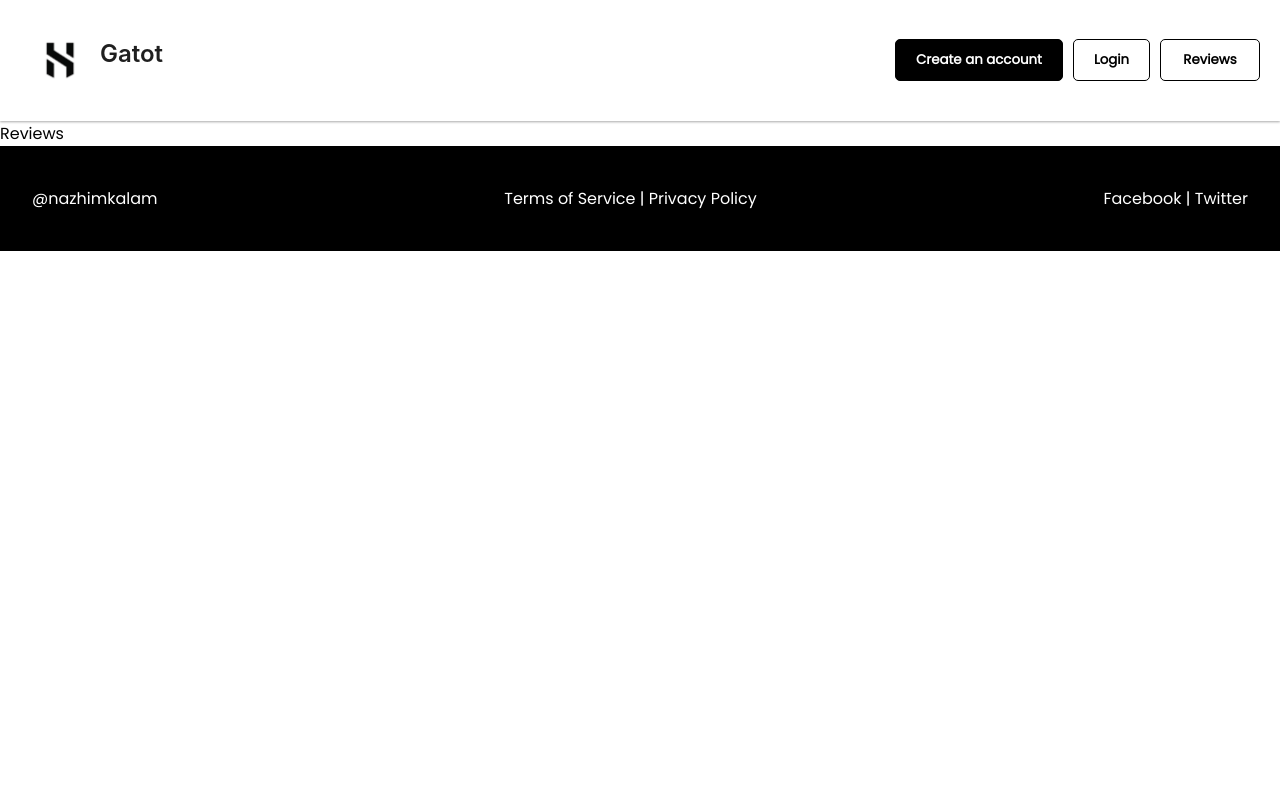
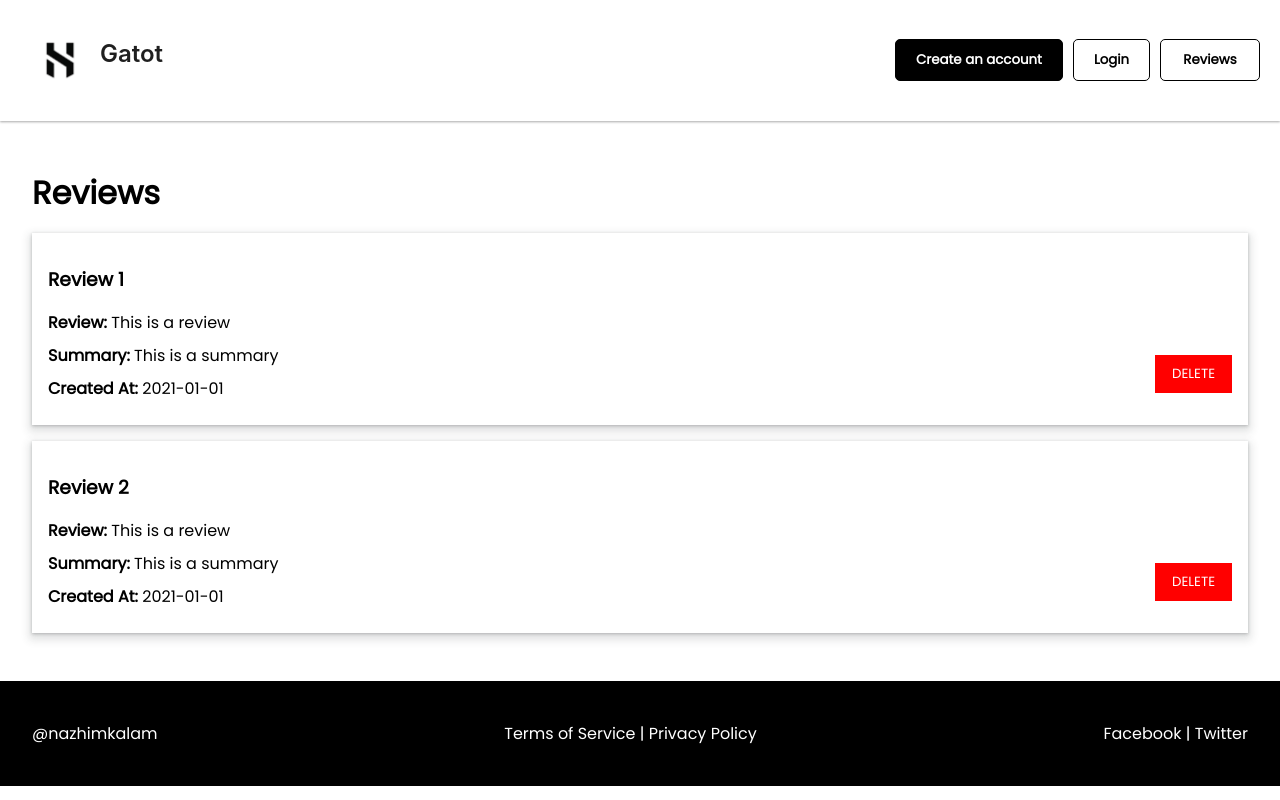
Before and after one commit to nazhimkalam/gensum, a React (Create React App) app in the folder Implementation/frontend/: page /records in a window 1280 px wide. Built offline with nearby package versions, Linux system fonts and the light colour scheme.

Commit message:
creating a review list

```diff
--- /dev/null
+++ b/Implementation/frontend/src/components/Reviews/ReviewText.tsx
@@ -0,0 +1,74 @@
+import styled from "styled-components";
+
+const ReviewText = (props: any) => {
+  const { details } = props;
+  const { id, review, summary, counter, createdAt } = details;
+
+  const onHandleDeleteReview = (reviewId: string) => {
+
+  }
+
+  return (
+    <StyledContainer>
+      <section>
+        <h1>Review {counter}</h1>
+        <p>
+          <strong>Review: </strong>
+          {review}
+        </p>
+
+        <p>
+          <strong>Summary: </strong>
+          {summary}
+        </p>
+
+        <p>
+          <strong>Created At: </strong>
+          {createdAt}
+        </p>
+      </section>
+      <section>
+        <button onClick={() => onHandleDeleteReview(id)}>DELETE</button>
+      </section>
+    </StyledContainer>
+  );
+};
+
+export default ReviewText;
+
+const StyledContainer = styled.div`
+  margin: 1pc 0;
+  padding: 1pc 0;
+
+  display: flex;
+  justify-content: space-between;
+  align-items: end;
+  box-shadow: 0 1px 3px 0 rgba(60, 64, 67, 0.3),
+    0 4px 8px 3px rgba(60, 64, 67, 0.15);
+
+  > section {
+    margin: 0 1pc;
+
+    > h1 {
+      margin: 1pc 0;
+    }
+
+    > p {
+      margin: 0.5pc 0;
+    }
+
+    > button {
+      margin: 1pc 0;
+      padding: 0.5pc 1pc;
+      border: 1px solid red;
+      background-color: red;
+      cursor: pointer;
+      color: white;
+
+      &:hover {
+        background-color: white;
+        color: red;
+      }
+    }
+  }
+`;
--- a/Implementation/frontend/src/components/Reviews/Reviews.tsx
+++ b/Implementation/frontend/src/components/Reviews/Reviews.tsx
@@ -1,9 +1,48 @@
-import React from 'react'
+import styled from "styled-components";
+import ReviewText from "./ReviewText";
 
 const Reviews = () => {
+    const reviews = [
+        {
+            id: "546asd5f4asdf6521dsf",
+            review: "This is a review",
+            summary: "This is a summary",
+            counter: 1,
+            createdAt: "2021-01-01",
+        },
+        {
+            id: '3845jksdhfgjsdfkghjksdh',
+            review: "This is a review",
+            summary: "This is a summary",
+            counter: 2,
+            createdAt: "2021-01-01",
+        },
+    ];
   return (
-    <div>Reviews</div>
+    <StyledContainer>
+        <h1>Reviews</h1>
+
+        <section>
+            {reviews.map((review, index) => (
+                <ReviewText key={index} details={review} />
+            ))}
+        </section>
+
+    </StyledContainer>
   )
 }
 
 export default Reviews
+
+const StyledContainer = styled.div`
+    margin: 1pc;
+    padding: 1pc;
+
+    > h1 {
+        margin: 1pc 0;
+    }
+
+    > section {
+        margin: 1pc 0;
+    }
+`;
```
